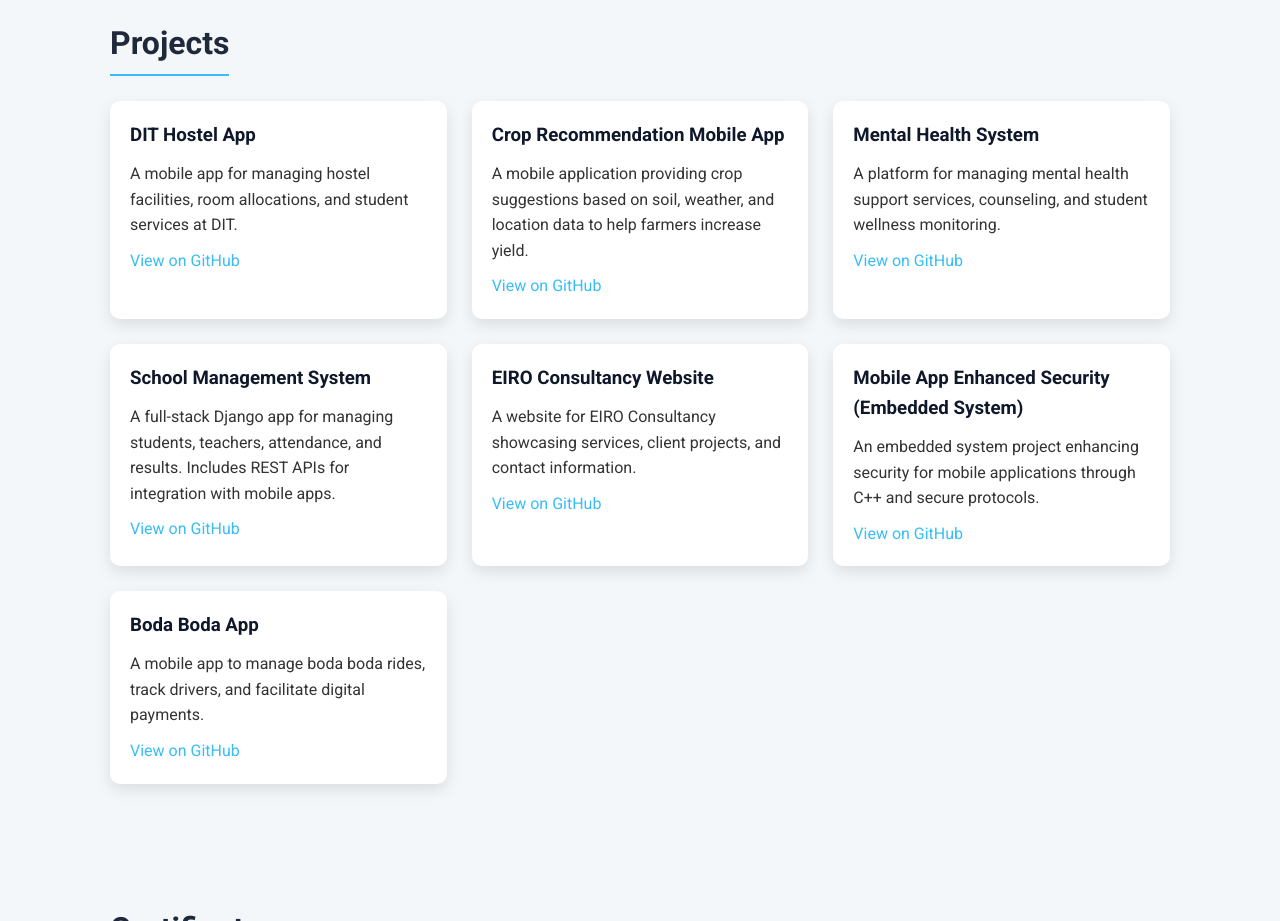
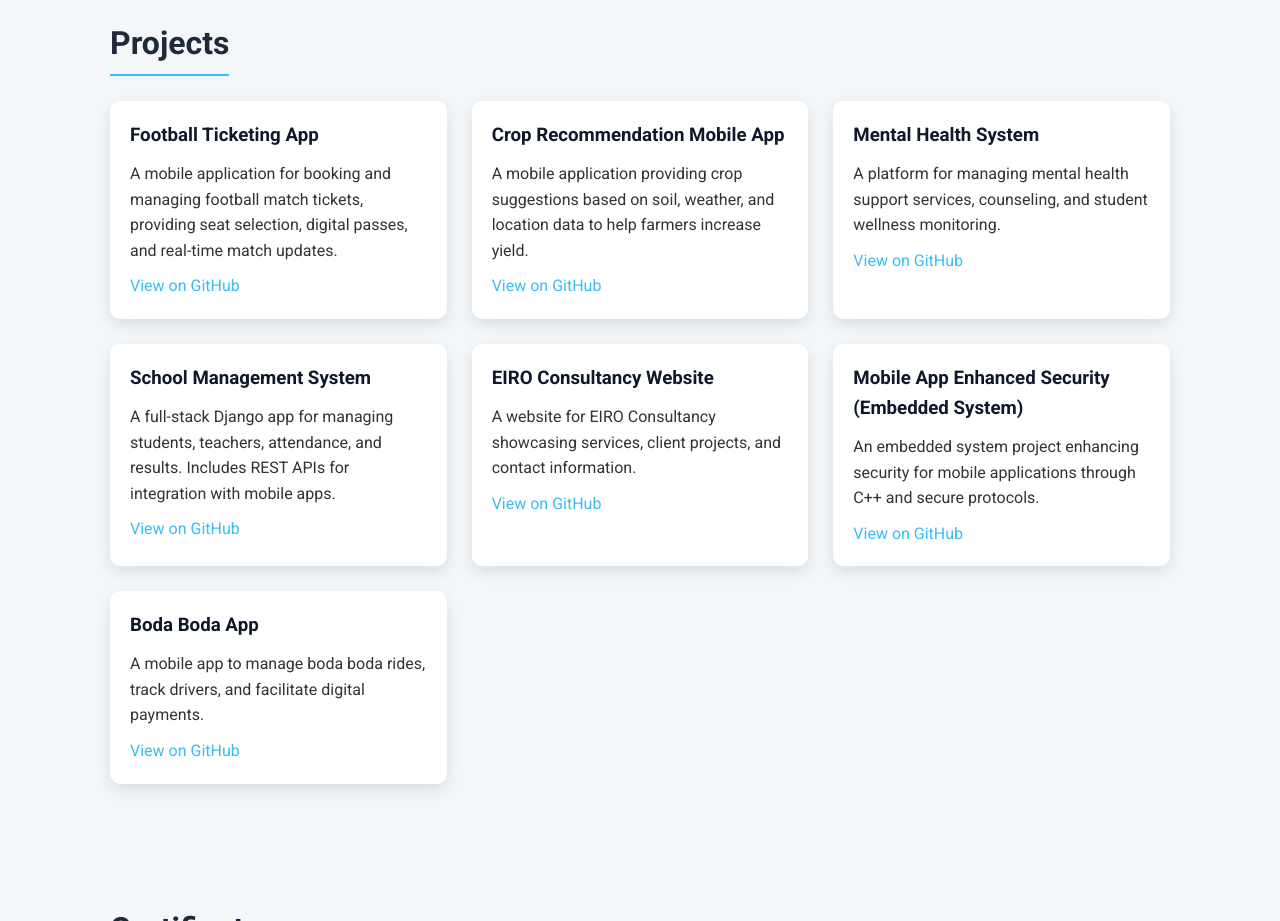
Before and after one commit to emmajulius/my-portfolio, a plain HTML site: page index.html in a window 1280 px wide. Shown: the part 920-1841 px from the top of the page. Drawn offline with Linux system fonts and the light colour scheme.

Commit message:
updated portfolio: added football Ticketing App project

```diff
--- a/index.html
+++ b/index.html
@@ -94,10 +94,11 @@
     <h2>Projects</h2>
     <div class="project-list">
       <div class="project">
-        <h3>DIT Hostel App</h3>
-        <p>A mobile app for managing hostel facilities, room allocations, and student services at DIT.</p>
-        <a href="https://github.com/emmajulius/dit-hostel-app" target="_blank">View on GitHub</a>
-      </div>
+  <h3>Football Ticketing App</h3>
+  <p>A mobile application for booking and managing football match tickets, providing seat selection, digital passes, and real-time match updates.</p>
+  <a href="https://github.com/emmajulius/football-ticketing-app" target="_blank">View on GitHub</a>
+</div>
+
       <div class="project">
         <h3>Crop Recommendation Mobile App</h3>
         <p>A mobile application providing crop suggestions based on soil, weather, and location data to help farmers increase yield.</p>
```
